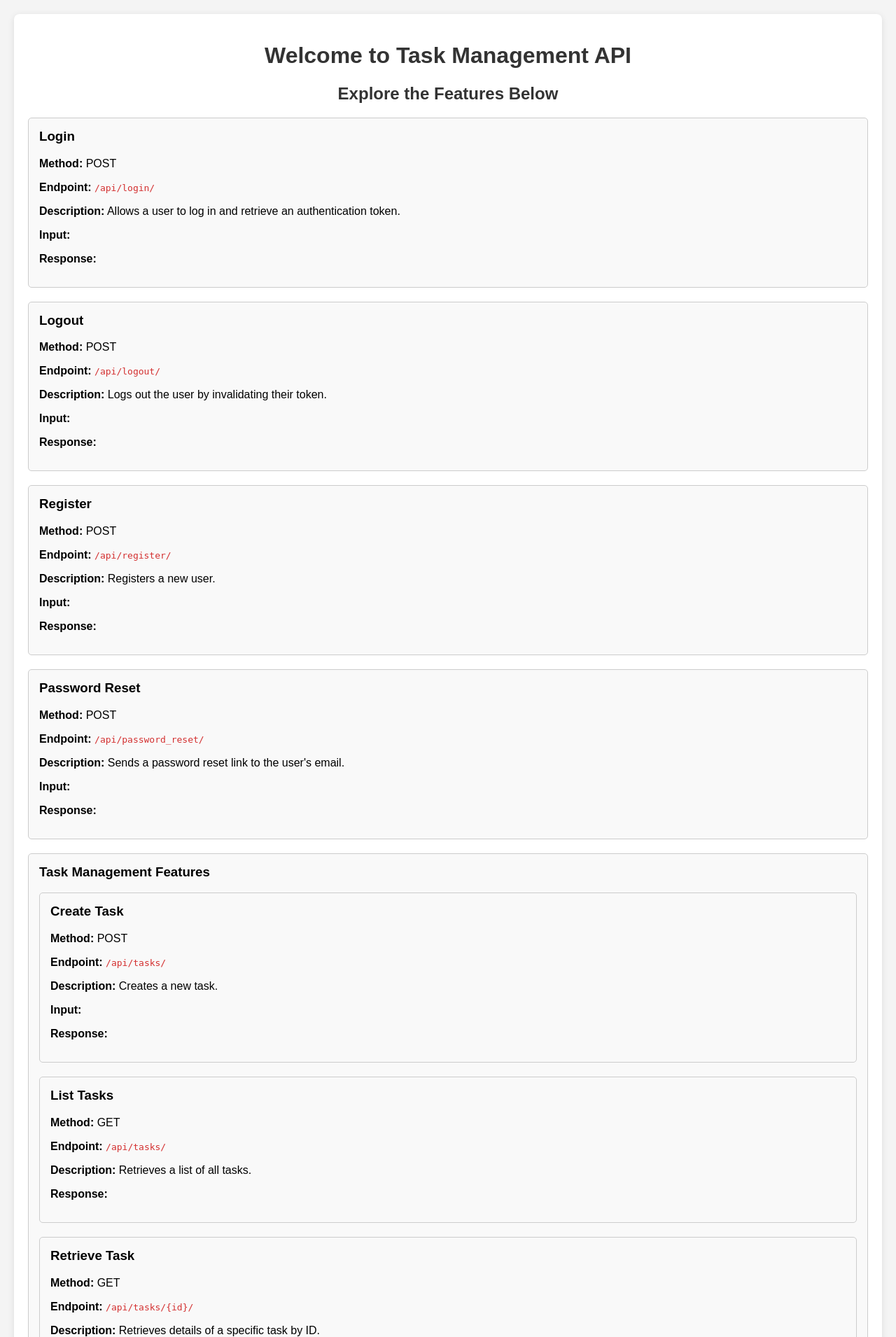
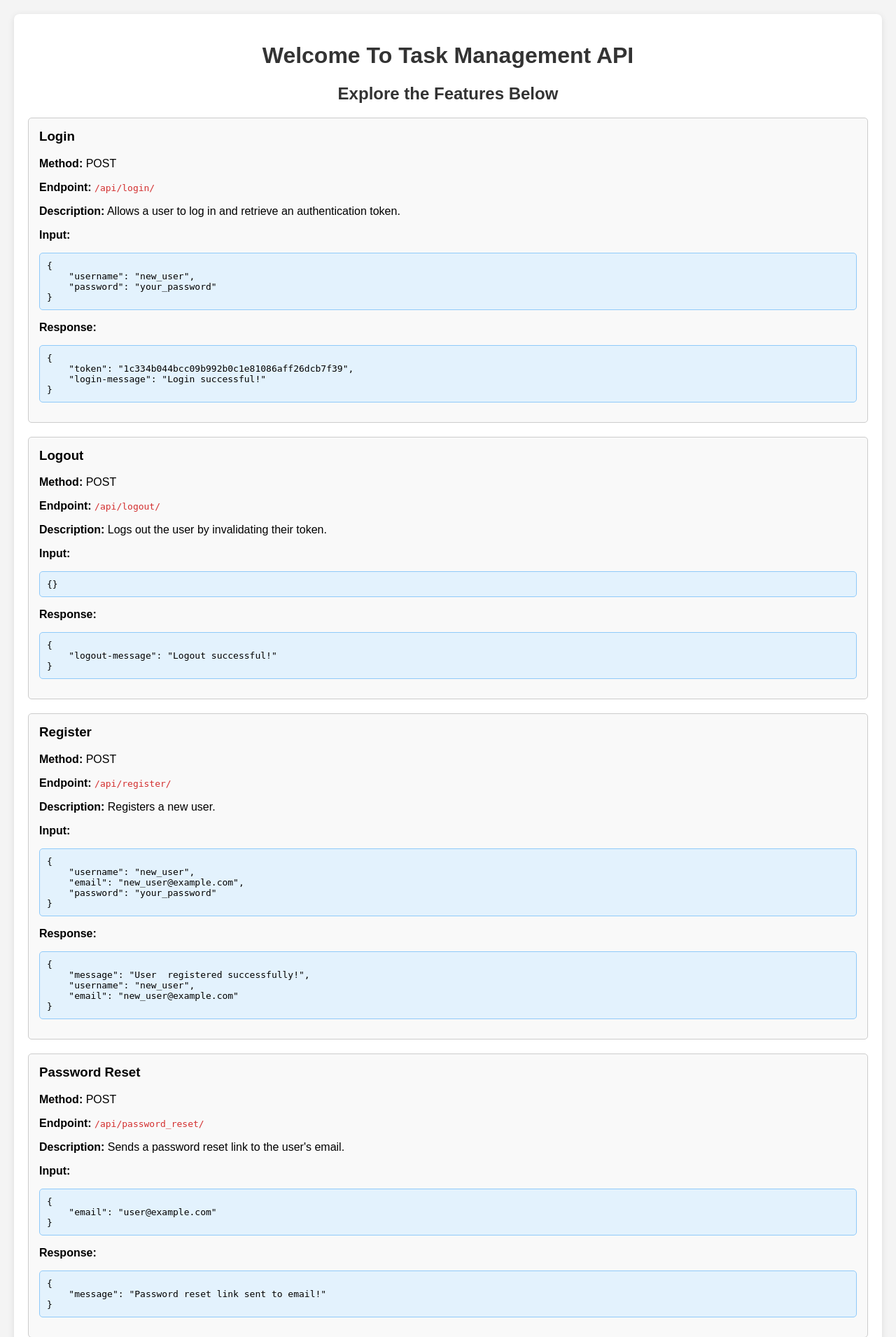
Before and after one commit to ashenafi-16/Task_Management_API, a Django app: page / in a window 1280 px wide. Shown: the part 38-1948 px from the top of the page at 70% size. Run offline with Django 5.2, Linux system fonts and the light colour scheme.

Commit message:
alx final project

```diff
--- a/task_manager/templates/task_manager/home.html
+++ b/task_manager/templates/task_manager/home.html
@@ -49,7 +49,7 @@
             border: 1px solid #90caf9;
             border-radius: 5px;
             overflow-x: auto;
-            display: none; /* Initially hide the code blocks */
+            display: block; /* Initially hide the code blocks */
         }
 
         code {
@@ -90,7 +90,7 @@
     </nav>
 
     <div class="container">
-        <h1>Welcome to Task Management API</h1>
+        <h1>Welcome To Task Management API</h1>
         <h2>Explore the Features Below</h2>
 
         <!-- Login Feature -->
```
Also changed, not shown: active_logs/migrations/0001_initial.py (added), catagories/migrations/0001_initial.py (added), db.sqlite3 (added), notifications/migrations/0001_initial.py (added), tasks/migrations/0001_initial.py (added).
